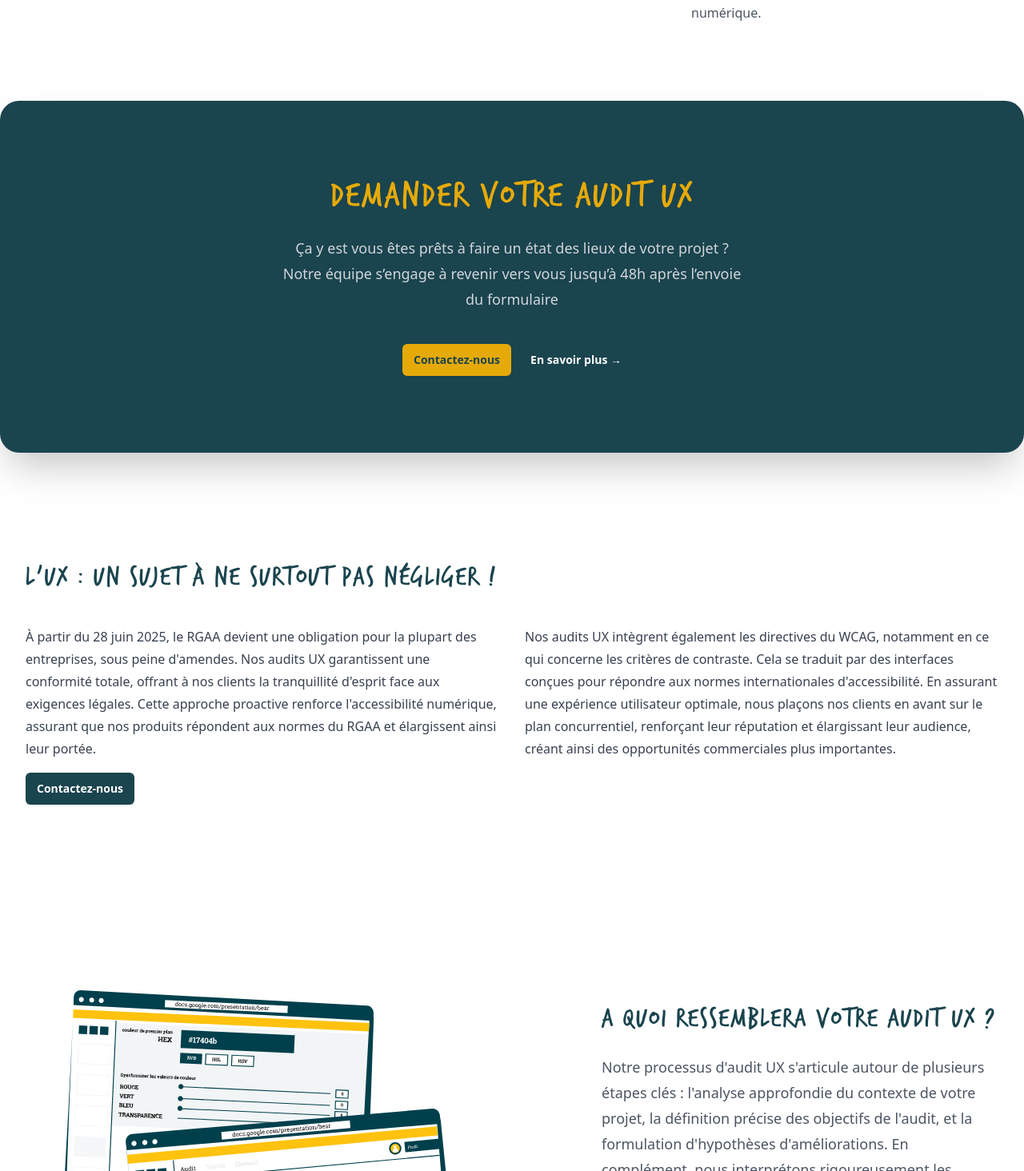
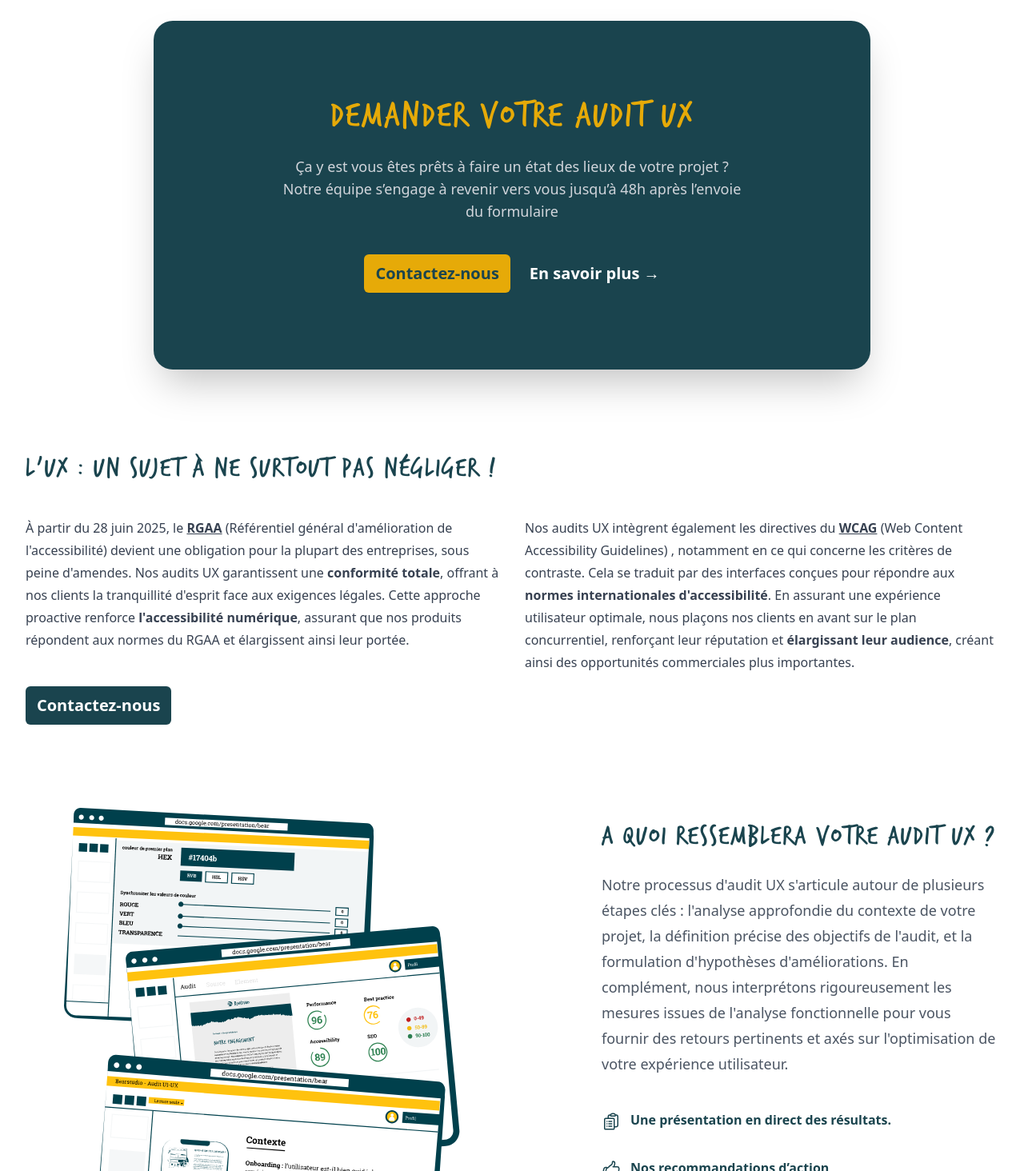
Before and after one commit to BearStudio/landing-page-audit-ux, a Next.js app: page / in a window 1280 px wide. Shown: the part 1286-2750 px from the top of the page at 80% size. Built offline with nearby package versions, Linux system fonts and the light colour scheme.

Commit message:
fix after returns

```diff
--- a/src/app/layout.tsx
+++ b/src/app/layout.tsx
@@ -3,7 +3,6 @@ import "./globals.css";
 
 const roboto = Roboto_Slab({
   subsets: ["latin"],
-  weight: "500",
   display: "swap",
   variable: "--font-sans",
 });
--- a/src/components/CTASection1.tsx
+++ b/src/components/CTASection1.tsx
@@ -1,11 +1,11 @@
 export default function CTASection1() {
   return (
-    <div className="bg-white">
-      <article className="mx-auto max-w-7xl relative isolate overflow-hidden bg-secondary py-24 text-center shadow-2xl sm:rounded-3xl ">
-        <h2 className="mx-auto max-w-2xl text-4xl tracking-wider font-TrashHand text-primary sm:text-5xl">
+    <div className="bg-white pt-12">
+      <article className="mx-auto max-w-4xl relative isolate overflow-hidden bg-secondary py-24 text-center shadow-2xl sm:rounded-3xl ">
+        <h2 className="mx-auto max-w-2xl text-3xl tracking-wider font-TrashHand text-primary sm:text-5xl">
           Demander votre audit UX
         </h2>
-        <p className="mx-auto mt-6 max-w-xl text-lg leading-8 text-gray-300">
+        <p className="sm:mx-auto mx-6 mt-6 max-w-xl text-md lg:text-lg leading-8 text-gray-300">
           Ça y est vous êtes prêts à faire un état des lieux de votre projet ?
           Notre équipe s’engage à revenir vers vous jusqu’à 48h après l’envoie
           du formulaire
@@ -13,13 +13,13 @@ export default function CTASection1() {
         <section className="mt-10 flex items-center justify-center gap-x-6">
           <a
             href="#"
-            className="rounded-md bg-primary px-3.5 py-2.5 text-sm font-semibold text-secondary shadow-sm hover:opacity-80 focus-visible:outline focus-visible:outline-2 focus-visible:outline-offset-2 focus-visible:outline-white"
+            className="rounded-md bg-primary px-3.5 py-2.5 text-md lg:text-xl font-semibold text-secondary shadow-sm hover:opacity-80 focus-visible:outline focus-visible:outline-2 focus-visible:outline-offset-2 focus-visible:outline-white"
           >
             Contactez-nous
           </a>
           <a
             href="https://www.bearstudio.fr/prestations/ux-design/audit-ux"
-            className="text-sm font-semibold leading-6 text-white"
+            className="text-md lg:text-xl font-semibold leading-6 text-white"
             target="_blank"
           >
             En savoir plus <span aria-hidden="true">→</span>
--- a/src/components/Deliverable.tsx
+++ b/src/components/Deliverable.tsx
@@ -1,27 +1,30 @@
-import clipboard from "@/assets/images/clipboard-icon.svg";
-import content from "@/assets/images/content-icon.svg";
-import pdf from "@/assets/images/pdf-icon-1.svg";
+import {
+  ClipboardDocumentListIcon,
+  ShareIcon,
+  HandThumbUpIcon,
+} from "@heroicons/react/24/outline";
+
 import deliverable from "@/assets/images/livrable-auditux.svg";
 import Image from "next/image";
 import Icon from "next/image";
 const features = [
   {
     name: "Une présentation en direct des résultats.",
-    icon: clipboard,
+    icon: ClipboardDocumentListIcon,
   },
   {
     name: "Nos recommandations d’action",
-    icon: content,
+    icon: HandThumbUpIcon,
   },
   {
     name: "Le fichier PDF de l’audit",
-    icon: pdf,
+    icon: ShareIcon,
   },
 ];
 
 export default function DeliverableSection() {
   return (
-    <div className="overflow-hidden bg-white py-24">
+    <div className="overflow-hidden bg-white">
       <article className="mx-auto max-w-7xl px-6 lg:px-8 grid grid-cols-1 gap-x-24 lg:grid-cols-2">
         <section className="lg:ml-auto lg:pl-4 lg:pt-4 lg:max-w-lg">
           <h2 className="mt-2 text-3xl font-TrashHand tracking-wider text-secondary sm:text-4xl">
@@ -41,10 +44,8 @@ export default function DeliverableSection() {
             {features.map((feature) => (
               <div key={feature.name} className="relative pl-9">
                 <dt className="inline font-semibold text-secondary">
-                  <Icon
-                    src={feature.icon}
-                    alt=""
-                    className="absolute left-1 top-1 h-5 w-5"
+                  <feature.icon
+                    className="absolute left-0 top-1 h-6 w-6"
                     aria-hidden="true"
                   />
                   {feature.name}
--- a/src/components/UXMatter.tsx
+++ b/src/components/UXMatter.tsx
@@ -1,35 +1,53 @@
 export default function UXMatterSection() {
   return (
-    <div className="bg-white py-24 sm:py-32">
+    <div className="bg-white py-24">
       <article className="mx-auto max-w-7xl px-6 lg:px-8">
         <h1 className="mt-2 text-3xl font-TrashHand tracking-wider text-secondary sm:text-4xl">
           L’UX : un sujet à ne surtout pas négliger !
         </h1>
-        <section className="mt-10 grid max-w-xl grid-cols-1 gap-8 text-base leading-7 text-gray-700 lg:max-w-none lg:grid-cols-2">
+        <section className="mt-10 grid grid-cols-1 gap-8 text-base leading-7 text-gray-700 lg:grid-cols-2">
           <p>
-            À partir du 28 juin 2025, le RGAA devient une obligation pour la
-            plupart des entreprises, sous peine d&apos;amendes. Nos audits UX
-            garantissent une conformité totale, offrant à nos clients la
+            À partir du 28 juin 2025, le{" "}
+            <a
+              href="https://accessibilite.numerique.gouv.fr/"
+              className="font-bold underline"
+              target="_blank"
+            >
+              RGAA
+            </a>{" "}
+            (Référentiel général d&apos;amélioration de l&apos;accessibilité)
+            devient une obligation pour la plupart des entreprises, sous peine
+            d&apos;amendes. Nos audits UX garantissent une{" "}
+            <strong>conformité totale</strong>, offrant à nos clients la
             tranquillité d&apos;esprit face aux exigences légales. Cette
-            approche proactive renforce l&apos;accessibilité numérique, assurant
-            que nos produits répondent aux normes du RGAA et élargissent ainsi
-            leur portée.
+            approche proactive renforce{" "}
+            <strong>l&apos;accessibilité numérique</strong>, assurant que nos
+            produits répondent aux normes du RGAA et élargissent ainsi leur
+            portée.
           </p>
           <p>
-            Nos audits UX intègrent également les directives du WCAG, notamment
-            en ce qui concerne les critères de contraste. Cela se traduit par
-            des interfaces conçues pour répondre aux normes internationales
-            d&apos;accessibilité. En assurant une expérience utilisateur
-            optimale, nous plaçons nos clients en avant sur le plan
-            concurrentiel, renforçant leur réputation et élargissant leur
-            audience, créant ainsi des opportunités commerciales plus
-            importantes.
+            Nos audits UX intègrent également les directives du{" "}
+            <a
+              href="https://www.w3.org/WAI/standards-guidelines/wcag/fr"
+              className="font-bold underline"
+              target="_blank"
+            >
+              WCAG
+            </a>{" "}
+            (Web Content Accessibility Guidelines) , notamment en ce qui
+            concerne les critères de contraste. Cela se traduit par des
+            interfaces conçues pour répondre aux{" "}
+            <strong>normes internationales d&apos;accessibilité</strong>. En
+            assurant une expérience utilisateur optimale, nous plaçons nos
+            clients en avant sur le plan concurrentiel, renforçant leur
+            réputation et <strong>élargissant leur audience</strong>, créant
+            ainsi des opportunités commerciales plus importantes.
           </p>
         </section>
         <section className="mt-10 lg:mt-4 flex">
           <a
             href="#"
-            className="rounded-md bg-secondary px-3.5 py-2.5 text-sm font-semibold text-white shadow-sm hover:opacity-80"
+            className="rounded-md bg-secondary px-3.5 py-2.5 text-md lg:text-xl font-semibold text-white shadow-sm hover:opacity-80"
           >
             Contactez-nous
           </a>
--- a/src/components/feature.tsx
+++ b/src/components/feature.tsx
@@ -27,7 +27,7 @@ const features = [
 
 export default function FeatureSection() {
   return (
-    <article className="bg-white py-24">
+    <article className="bg-white py-12">
       <section className="mx-auto max-w-7xl px-6 lg:px-8">
         <section className="mx-auto max-w-2xl lg:mx-0">
           <h2 className="text-3xl tracking-wider font-TrashHand text-secondary sm:text-4xl">
@@ -41,7 +41,7 @@ export default function FeatureSection() {
             guider pour améliorer vos interfaces.
           </p>
         </section>
-        <section className="mx-auto mt-16 max-w-2xl sm:mt-20 lg:mt-24 lg:max-w-none">
+        <section className="mx-auto mt-12 max-w-2xl lg:max-w-none">
           <dl className="grid max-w-xl grid-cols-1 gap-x-8 gap-y-16 lg:max-w-none lg:grid-cols-3">
             {features.map((feature) => (
               <section key={feature.name} className="flex flex-col">
--- a/src/components/footer.tsx
+++ b/src/components/footer.tsx
@@ -109,7 +109,7 @@ export default function FooterSection() {
   return (
     <footer className="bg-secondary">
       <article className="mx-auto max-w-7xl px-6 py-12 md:flex md:items-center md:justify-between lg:px-8">
-        <section className="flex justify-center space-x-6 md:order-2">
+        <section className="flex justify-between md:order-2 sm:space-x-6">
           {navigation.map((item) => (
             <a
               key={item.name}
@@ -122,8 +122,12 @@ export default function FooterSection() {
             </a>
           ))}
         </section>
-        <Icon className="mb-4" src={logo} alt="Logo du BearStudio"></Icon>
-        <p className="mt-8 md:order-1 md:mt-0 flex text-center text-xs leading-5 text-primary">
+        <Icon
+          className="w-40 mx-auto pt-6 sm:pt-0"
+          src={logo}
+          alt="Logo du BearStudio"
+        ></Icon>
+        <p className="mt-8 md:mt-0 flex-1 text-center text-sm leading-5 text-primary">
           &copy; 2024 BearStudio, Inc. All rights reserved.
         </p>
       </article>
--- a/tailwind.config.ts
+++ b/tailwind.config.ts
@@ -1,4 +1,5 @@
 import type { Config } from "tailwindcss";
+import defaultTheme from "tailwindcss/defaultTheme";
 
 const config: Config = {
   content: [
@@ -19,6 +20,7 @@ const config: Config = {
       },
       fontFamily: {
         TrashHand: ["TrashHand", "sans-serif"],
+        sans: ['"var(--font-sans)"', ...defaultTheme.fontFamily.sans],
       },
     },
   },
```
Also changed, not shown: src/components/CTASection2.tsx (+6 -6 lines), src/components/Faq.tsx (+6 -4 lines), src/components/hero.tsx (+6 -6 lines).
